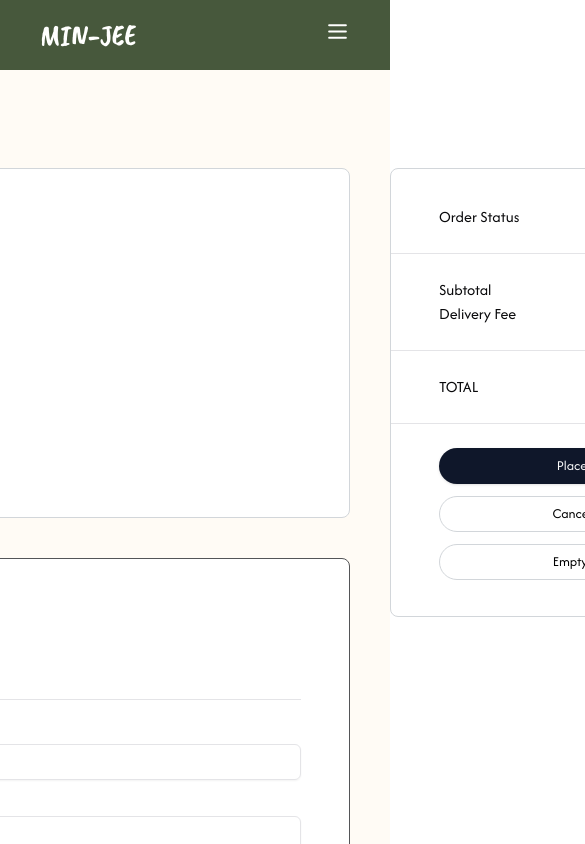
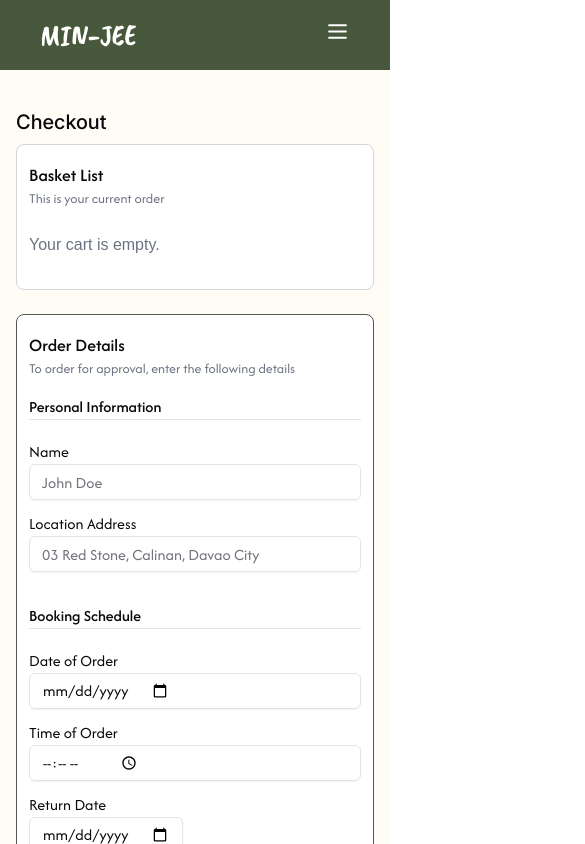
Before and after one commit to ykylejan/Min-Jee, a Next.js app: page /checkout in a window 390 px wide. Shown: the top 844 px of the page, 585 px wide, since content can reach past the window. Built offline with nearby package versions, Linux system fonts and the light colour scheme.

Commit message:
feat(checkout): enhance layout and responsiveness of checkout components

```diff
--- a/src/app/(customer)/(root)/checkout/page.tsx
+++ b/src/app/(customer)/(root)/checkout/page.tsx
@@ -119,11 +119,11 @@ const Page = () => {
   };
 
   return (
-    <div className="min-h-screen bg-[#FFFBF5] pt-[120px] flex justify-center">
-      <div className="pb-[80px] px-24">
-        <h1 className="text-2xl font-intermedium py-2">Checkout</h1>
-        <div className="flex gap-x-10">
-          <div className="space-y-10">
+    <div className="min-h-screen bg-[#FFFBF5] pt-[100px] sm:pt-[120px] flex justify-center">
+      <div className="pb-[80px] px-4 sm:px-6 md:px-8 lg:px-12 xl:px-24 w-full max-w-[1280px]">
+        <h1 className="text-xl sm:text-2xl font-intermedium py-2 sm:py-4">Checkout</h1>
+        <div className="flex flex-col xl:flex-row gap-6 xl:gap-x-8 items-start">
+          <div className="space-y-6 sm:space-y-10 w-full xl:flex-1 xl:max-w-[750px]">
             <BasketList />
             {showPaymentForm ? (
               <div>
--- a/src/components/CheckoutPage/BasketList.tsx
+++ b/src/components/CheckoutPage/BasketList.tsx
@@ -10,19 +10,23 @@ const BasketList = () => {
   const cartItems = useSelector((state: RootState) => state.cart.items);
 
   return (
-    <div className="bg-white border border-[#D2D6DA] w-[750px] h-[350px] rounded-lg px-12 pt-6">
-      <div className="font-afacad">
-        <h1 className="text-2xl font-afacad_medium">
+    <div className="bg-white border border-[#D2D6DA] w-full rounded-lg px-3 sm:px-6 md:px-8 lg:px-12 py-4 sm:py-6">
+      <div className="font-afacad mb-2">
+        <h1 className="text-lg sm:text-xl md:text-2xl font-afacad_medium">
           <span>Basket List </span>
-          {/* <span>(2 item)</span> */}
+          {cartItems.length > 0 && (
+            <span className="text-[#6B7280] text-sm sm:text-base font-normal">
+              ({cartItems.length} {cartItems.length === 1 ? 'item' : 'items'})
+            </span>
+          )}
         </h1>
-        <h1 className="text-[#6B7280]">This is your current order</h1>
+        <h1 className="text-[#6B7280] text-sm sm:text-base">This is your current order</h1>
       </div>
 
-      <ScrollArea className="h-60">
-        <div>
+      <ScrollArea className={`${cartItems.length > 2 ? 'max-h-[280px] sm:max-h-[320px]' : ''}`}>
+        <div className="space-y-2">
           {cartItems.length === 0 ? (
-            <p className="text-gray-500">Your cart is empty.</p>
+            <p className="text-gray-500 py-4">Your cart is empty.</p>
           ) : (
             cartItems.map((item) => (
               <ProductItemCheckout
--- a/src/components/CheckoutPage/OrderDetails.tsx
+++ b/src/components/CheckoutPage/OrderDetails.tsx
@@ -13,18 +13,18 @@ interface OrderDetailsProps {
 
 const OrderDetails = ({ register, errors }: OrderDetailsProps) => {
   return (
-    <div className="bg-white border border-[#545557] w-[750px] h-auto rounded-lg px-12 pt-6 pb-12">
+    <div className="bg-white border border-[#545557] w-full h-auto rounded-lg px-3 sm:px-6 md:px-8 lg:px-12 py-4 sm:pt-6 sm:pb-12">
       <div className="font-afacad">
-        <h1 className="text-2xl font-afacad_medium">Order Details</h1>
-        <h1 className="text-[#6B7280]">
+        <h1 className="text-lg sm:text-xl md:text-2xl font-afacad_medium">Order Details</h1>
+        <h1 className="text-[#6B7280] text-sm sm:text-base">
           To order for approval, enter the following details
         </h1>
       </div>
 
       <div className="font-afacad">
-        <div className="pt-8">
+        <div className="pt-4 sm:pt-6 md:pt-8">
           <div className="flex items-center gap-x-3">
-            <h1 className="text-xl font-afacad_medium">Personal Information</h1>
+            <h1 className="text-base sm:text-lg md:text-xl font-afacad_medium">Personal Information</h1>
           </div>
           <hr />
 
@@ -57,15 +57,15 @@ const OrderDetails = ({ register, errors }: OrderDetailsProps) => {
           </div>
         </div>
 
-        <div className="pt-16">
+        <div className="pt-8 sm:pt-12 md:pt-16">
           <div className="flex items-center gap-x-3">
-            <h1 className="text-xl font-afacad_medium">Booking Schedule</h1>
+            <h1 className="text-base sm:text-lg md:text-xl font-afacad_medium">Booking Schedule</h1>
           </div>
           <hr />
 
           <div className="space-y-3">
-            <div className="flex gap-x-3 mt-5">
-              <div>
+            <div className="flex flex-col sm:flex-row gap-3 mt-5">
+              <div className="flex-1">
                 <h1>Date of Order</h1>
                 <Input
                   type="date"
@@ -79,7 +79,7 @@ const OrderDetails = ({ register, errors }: OrderDetailsProps) => {
                   </span>
                 )}
               </div>
-              <div>
+              <div className="flex-1">
                 <h1>Time of Order</h1>
                 <Input
                   type="time"
@@ -114,9 +114,9 @@ const OrderDetails = ({ register, errors }: OrderDetailsProps) => {
           </div>
         </div>
 
-        <div className="pt-16">
+        <div className="pt-8 sm:pt-12 md:pt-16">
           <div className="flex items-center gap-x-3">
-            <h1 className="text-xl font-afacad_medium">Delivery Option</h1>
+            <h1 className="text-base sm:text-lg md:text-xl font-afacad_medium">Delivery Option</h1>
           </div>
           <hr />
 
--- a/src/components/CheckoutPage/OrderDetailsPayment.tsx
+++ b/src/components/CheckoutPage/OrderDetailsPayment.tsx
@@ -55,20 +55,20 @@ const OrderDetailsPayment = () => {
 
   return (
     <div>
-      <hr className="my-3" />
+      <hr className="my-2 sm:my-3" />
       <div className="flex items-center">
-        <IoIosCheckmark color="transparent" size={40} />
-        <h1 className="text-2xl font-afacad_medium">Payment Details</h1>
+        <IoIosCheckmark color="transparent" className="w-8 h-8 sm:w-10 sm:h-10" />
+        <h1 className="text-lg sm:text-xl md:text-2xl font-afacad_medium">Payment Details</h1>
       </div>
 
-      <div className="bg-[#EFF6FF] w-full h-10 rounded-md flex items-center px-5 mt-2 mb-5">
-        <FcInfo size={20} />
-        <h1 className="text-[#2196F3] font-afacad pl-5">
+      <div className="bg-[#EFF6FF] w-full h-auto min-h-[40px] rounded-md flex items-center px-3 sm:px-5 py-2 mt-2 mb-4 sm:mb-5">
+        <FcInfo size={20} className="flex-shrink-0" />
+        <h1 className="text-[#2196F3] font-afacad pl-3 sm:pl-5 text-sm sm:text-base">
           Choose your payment option
         </h1>
       </div>
 
-      <div className="flex gap-x-4 mb-8">
+      <div className="flex flex-wrap gap-3 sm:gap-x-4 mb-6 sm:mb-8">
         <div onClick={() => setPaymentOption("GCash")}>
           <PaymentButtons
             text="GCash"
--- a/src/components/CheckoutPage/OrderStatus.tsx
+++ b/src/components/CheckoutPage/OrderStatus.tsx
@@ -74,20 +74,20 @@ const OrderStatus = ({
     orderStatus === "Completed";
 
   return (
-    <div className="bg-white border border-[#D2D6DA] w-[400px] h-fit rounded-lg font-afacad py-3">
-      <div className="flex justify-between px-12 py-6">
-        <h1>Order Status</h1>
+    <div className="bg-white border border-[#D2D6DA] w-full xl:w-[380px] xl:flex-shrink-0 h-fit rounded-lg font-afacad py-3 xl:sticky xl:top-[130px]">
+      <div className="flex justify-between px-4 sm:px-8 md:px-12 xl:px-6 py-4 sm:py-6">
+        <h1 className="text-sm sm:text-base">Order Status</h1>
         {orderStatus && children}
       </div>
 
       <hr />
 
-      <div className="py-6">
-        <div className="flex justify-between px-12">
+      <div className="py-4 sm:py-6">
+        <div className="flex justify-between px-4 sm:px-8 md:px-12 xl:px-6 text-sm sm:text-base">
           <h1>Subtotal</h1>
           <h1>PHP {subtotal.toFixed(2)}</h1>
         </div>
-        <div className="flex justify-between px-12">
+        <div className="flex justify-between px-4 sm:px-8 md:px-12 xl:px-6 text-sm sm:text-base">
           <h1>Delivery Fee</h1>
           <h1>PHP 250.00</h1>
         </div>
@@ -95,25 +95,25 @@ const OrderStatus = ({
 
       <hr />
 
-      <div className="flex justify-between px-12 py-6">
+      <div className="flex justify-between px-4 sm:px-8 md:px-12 xl:px-6 py-4 sm:py-6 text-sm sm:text-base font-semibold">
         <h1>TOTAL</h1>
         <h1>PHP {(subtotal + 250).toFixed(2)}</h1>
       </div>
 
       <hr />
 
-      <div className="flex flex-col gap-y-3 px-12 py-6">
+      <div className="flex flex-col gap-y-2 sm:gap-y-3 px-4 sm:px-8 md:px-12 xl:px-6 py-4 sm:py-6">
         <Button
           onClick={handleButtonClick}
           disabled={isButtonDisabled}
-          className="bg-[#0F172A] rounded-full"
+          className="bg-[#0F172A] rounded-full text-sm sm:text-base h-9 sm:h-10"
         >
           {getButtonText()}
         </Button>
-        <Button className="bg-transparent text-black rounded-full shadow-none border border-[#D2D6DA]">
+        <Button className="bg-transparent text-black rounded-full shadow-none border border-[#D2D6DA] text-sm sm:text-base h-9 sm:h-10">
           Cancel Order
         </Button>
-        <Button className="bg-transparent text-black rounded-full shadow-none border border-[#D2D6DA]">
+        <Button className="bg-transparent text-black rounded-full shadow-none border border-[#D2D6DA] text-sm sm:text-base h-9 sm:h-10">
           Empty Basket
         </Button>
       </div>
--- a/src/components/CheckoutPage/Payment Details/PaymentButtons.tsx
+++ b/src/components/CheckoutPage/Payment Details/PaymentButtons.tsx
@@ -14,11 +14,11 @@ const PaymentButtons = ({ text, image, imageActive, isActive }: PaymentButtonPro
                 isActive
                     ? "border-2 border-[#2196F3] shadow-md"
                     : "border border-[#D2D6DA]"
-            } font-afacad hover:shadow-md hover:font-afacad_semibold cursor-pointer w-60 h-16 rounded-lg p-3`}
+            } font-afacad hover:shadow-md hover:font-afacad_semibold cursor-pointer w-full sm:w-48 md:w-60 h-14 sm:h-16 rounded-lg p-2 sm:p-3`}
         >
-            <img src={isActive ? imageActive : image} alt="payment_icon" className="h-5" />
+            <img src={isActive ? imageActive : image} alt="payment_icon" className="h-4 sm:h-5" />
             <h1
-                className={`${
+                className={`text-sm sm:text-base ${
                     isActive
                         ? "text-[#2196F3] font-afacad_semibold"
                         : "text-[#6B7280]"
--- a/src/components/CheckoutPage/Payment Details/PaymentProcess.tsx
+++ b/src/components/CheckoutPage/Payment Details/PaymentProcess.tsx
@@ -16,14 +16,14 @@ const PaymentProcess = ({
     isGcash,
 }: PaymentProcessProps) => {
     return (
-        <div className="bg-white border border-[#D2D6DA] w-full h-48 rounded-lg p-7">
-            <img src={image} alt="icon" className="h-9 mb-1"/>
-            <h1 className="text-[#6B7280] font-intermedium">{text}</h1>
-            <hr className="mt-3" />
+        <div className="bg-white border border-[#D2D6DA] w-full h-auto min-h-[160px] sm:min-h-[180px] md:h-48 rounded-lg p-4 sm:p-5 md:p-7">
+            <img src={image} alt="icon" className="h-7 sm:h-8 md:h-9 mb-1"/>
+            <h1 className="text-[#6B7280] font-intermedium text-sm sm:text-base">{text}</h1>
+            <hr className="mt-2 sm:mt-3" />
 
-            <div className={`flex items-center font-afacad ${isGcash == "GCash" && "hover:font-afacad_semibold cursor-pointer"} p-5 gap-x-2`}>
+            <div className={`flex items-center font-afacad ${isGcash == "GCash" && "hover:font-afacad_semibold cursor-pointer"} p-3 sm:p-4 md:p-5 gap-x-2`}>
                 {icon}
-                <h1 className="text-[#6B7280]">{description}</h1>
+                <h1 className="text-[#6B7280] text-sm sm:text-base">{description}</h1>
             </div>
         </div>
     );
```
Also changed, not shown: src/components/CheckoutPage/OrderDetailsSet.tsx (+6 -6 lines), src/components/CheckoutPage/ProductItemCheckout.tsx (+14 -14 lines).
